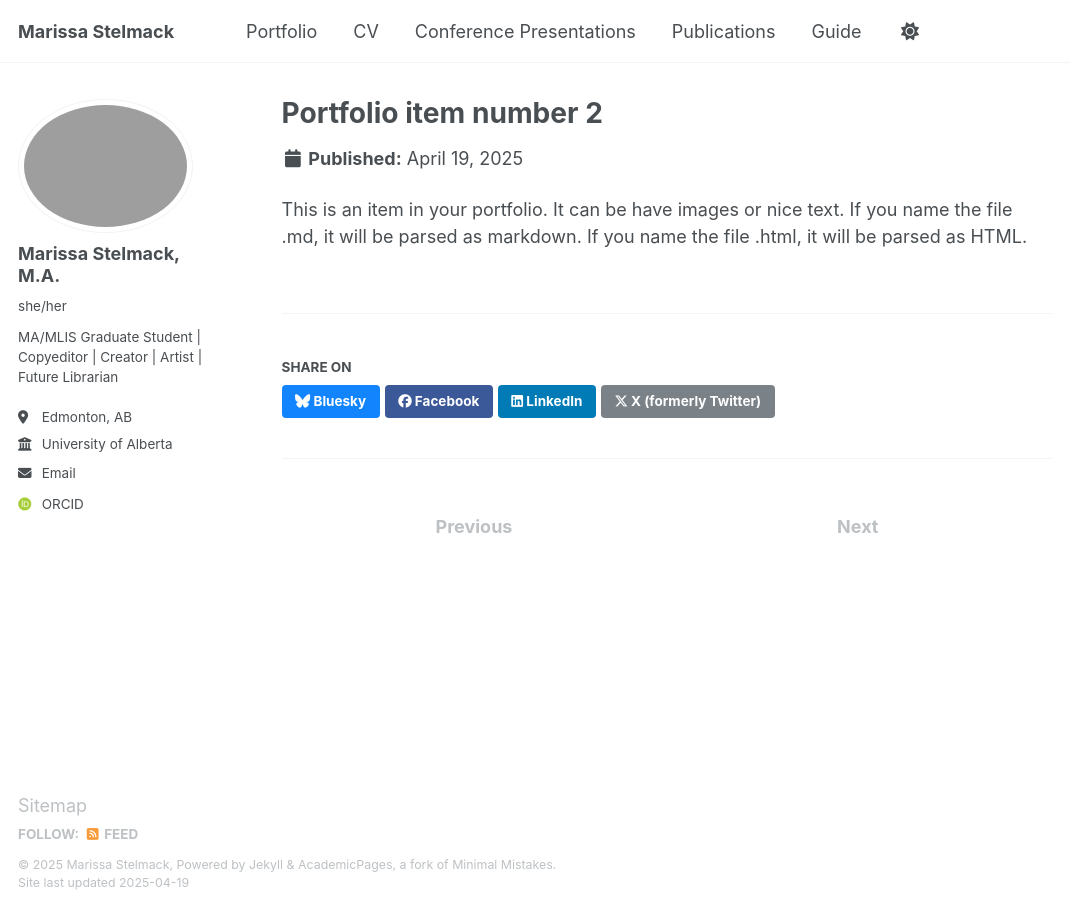
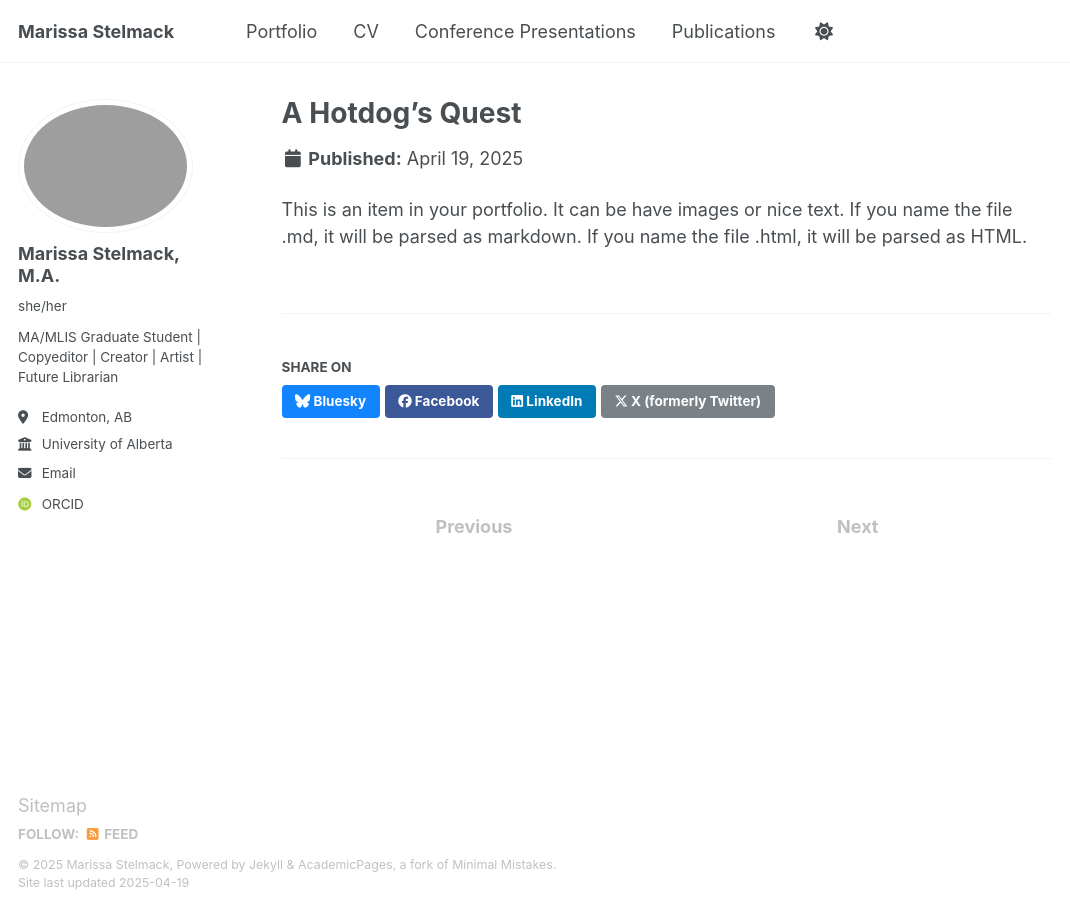
Before and after one commit to mstelmac/about, a Jekyll site: the page built from _portfolio/portfolio-2.html, in a window 1280 px wide. Shown: the whole page, without its empty margins (0-1070 px from the left). Built offline with Jekyll 4.4.1, drawn with Linux system fonts in a browser that asks for light colours; some web fonts are replaced.

Commit message:
Portfolio

```diff
--- a/_data/navigation.yml
+++ b/_data/navigation.yml
@@ -29,5 +29,5 @@ main:
   # - title: "CV"
   #   url: /cv-json/
 
-  - title: "Guide"
-    url: /markdown/
+  # - title: "Guide"
+  #   url: /markdown/
--- a/_portfolio/portfolio-2.html
+++ b/_portfolio/portfolio-2.html
@@ -1,6 +1,6 @@
 ---
-title: "Portfolio item number 2"
-excerpt: "Short description of portfolio item number 2 <br/><img src='/images/500x300.png'>"
+title: "A Hotdog's Quest"
+excerpt: "Short description of portfolio item number 2 <br/><img src='https://drive.google.com/file/d/1SgGgcNtDVjfGL1XPkkGq0E0xM90r2zVW/view?usp=drive_link'>"
 collection: portfolio
 ---
 
```
